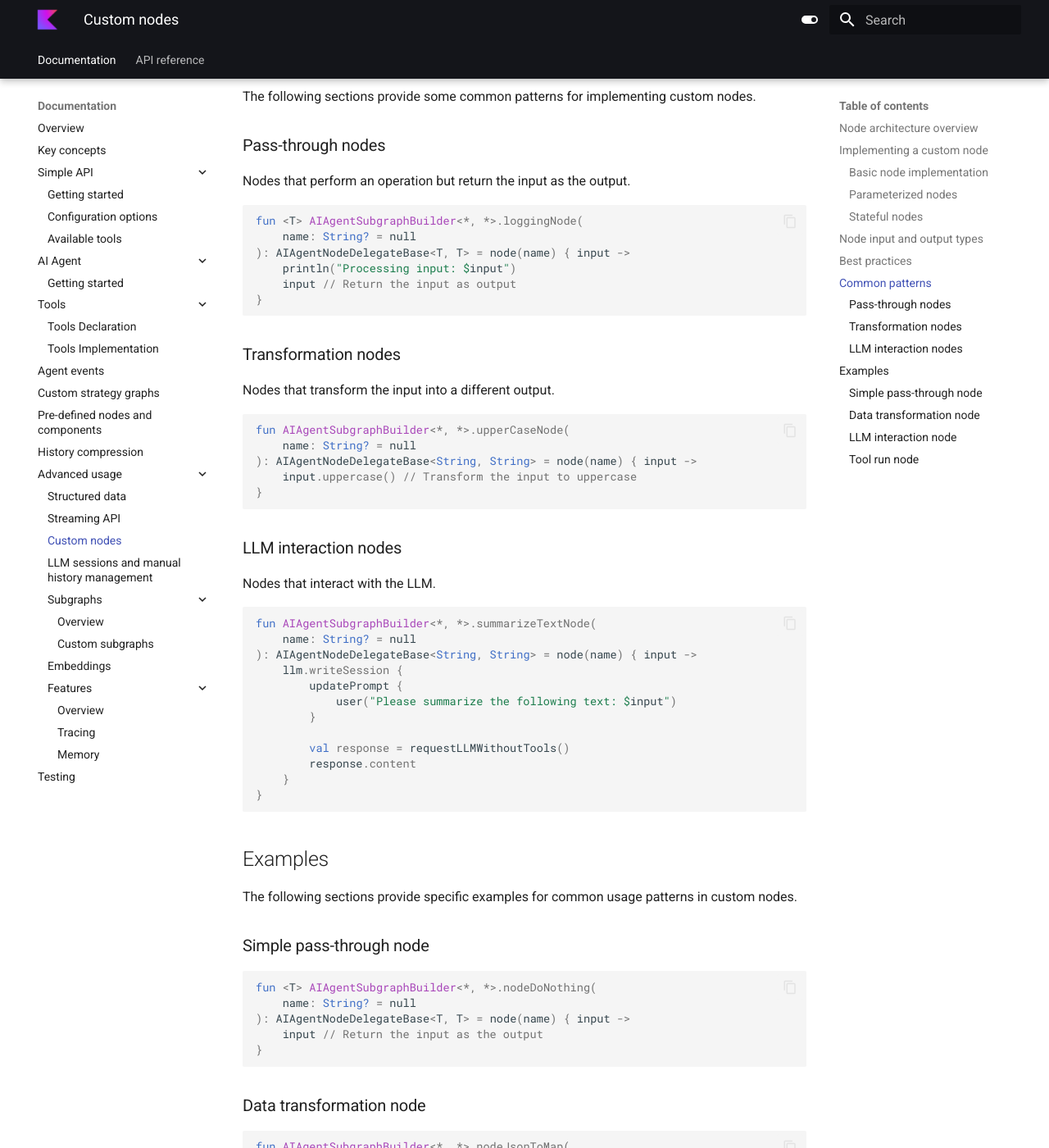
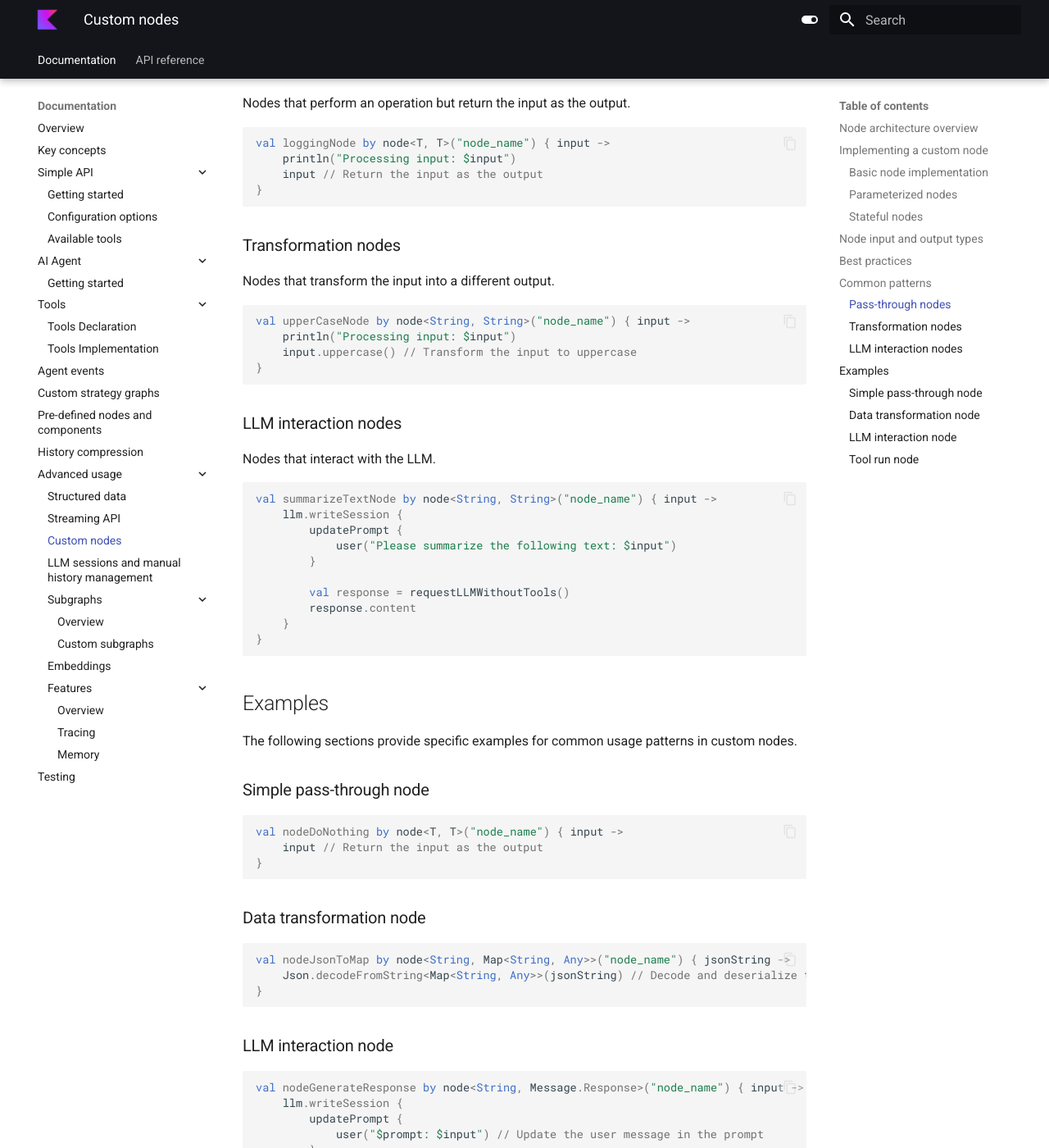
Before and after one commit to JetBrains/koog-docs, an MkDocs documentation site: the page built from docs/custom-nodes.md, in a window 1280 px wide and 1400 px high, scrolled down 2921 px. Shown: the whole window at 82% size. Built offline with MkDocs 1.6.1 and Material for MkDocs 9.7.7, drawn with Linux system fonts in a browser that asks for light colours; some of the changed text lies outside the part shown.

Commit message:
Update code samples in Custom nodes

````diff
--- a/docs/custom-nodes.md
+++ b/docs/custom-nodes.md
@@ -73,16 +73,12 @@ fun <T> AIAgentSubgraphBuilder<*, *>.myParameterizedNode(
 If your node needs to maintain state between runs, you can use closure variables:
 
 ```kotlin
-fun <T> AIAgentSubgraphBuilder<*, *>.myStatefulNode(
-    name: String? = null
-): AIAgentNodeDelegateBase<T, T> {
+val myStatefulNode by node<T, T>("node_name") { input ->
     var counter = 0
 
-    return node(name) { input ->
-        counter++
-        println("Node executed $counter times")
-        input
-    }
+    counter++
+    println("Node executed $counter times")
+    input
 }
 ```
 
@@ -91,9 +87,8 @@ fun <T> AIAgentSubgraphBuilder<*, *>.myStatefulNode(
 Nodes can have different input and output types, which are specified as generic parameters:
 
 ```kotlin
-fun AIAgentSubgraphBuilder<*, *>.stringToIntNode(
-    name: String? = null
-): AIAgentNodeDelegateBase<String, Int> = node(name) { input: String ->
+val stringToIntNode by node<String, Int>("node_name") { input: String ->
+    // Processing
     input.toInt() // Convert string to integer
 }
 ```
@@ -122,11 +117,9 @@ The following sections provide some common patterns for implementing custom node
 Nodes that perform an operation but return the input as the output.
 
 ```kotlin
-fun <T> AIAgentSubgraphBuilder<*, *>.loggingNode(
-    name: String? = null
-): AIAgentNodeDelegateBase<T, T> = node(name) { input ->
+val loggingNode by node<T, T>("node_name") { input ->
     println("Processing input: $input")
-    input // Return the input as output
+    input // Return the input as the output
 }
 ```
 
@@ -135,9 +128,8 @@ fun <T> AIAgentSubgraphBuilder<*, *>.loggingNode(
 Nodes that transform the input into a different output.
 
 ```kotlin
-fun AIAgentSubgraphBuilder<*, *>.upperCaseNode(
-    name: String? = null
-): AIAgentNodeDelegateBase<String, String> = node(name) { input ->
+val upperCaseNode by node<String, String>("node_name") { input ->
+    println("Processing input: $input")
     input.uppercase() // Transform the input to uppercase
 }
 ```
@@ -147,9 +139,7 @@ fun AIAgentSubgraphBuilder<*, *>.upperCaseNode(
 Nodes that interact with the LLM.
 
 ```kotlin
-fun AIAgentSubgraphBuilder<*, *>.summarizeTextNode(
-    name: String? = null
-): AIAgentNodeDelegateBase<String, String> = node(name) { input ->
+val summarizeTextNode by node<String, String>("node_name") { input ->
     llm.writeSession {
         updatePrompt {
             user("Please summarize the following text: $input")
@@ -168,9 +158,7 @@ The following sections provide specific examples for common usage patterns in cu
 ### Simple pass-through node
 
 ```kotlin
-fun <T> AIAgentSubgraphBuilder<*, *>.nodeDoNothing(
-    name: String? = null
-): AIAgentNodeDelegateBase<T, T> = node(name) { input ->
+val nodeDoNothing by node<T, T>("node_name") { input ->
     input // Return the input as the output
 }
 ```
@@ -178,9 +166,7 @@ fun <T> AIAgentSubgraphBuilder<*, *>.nodeDoNothing(
 ### Data transformation node
 
 ```kotlin
-fun AIAgentSubgraphBuilder<*, *>.nodeJsonToMap(
-    name: String? = null
-): AIAgentNodeDelegateBase<String, Map<String, Any>> = node(name) { jsonString ->
+val nodeJsonToMap by node<String, Map<String, Any>>("node_name") { jsonString ->
     Json.decodeFromString<Map<String, Any>>(jsonString) // Decode and deserialize the given JSON string
 }
 ```
@@ -188,10 +174,7 @@ fun AIAgentSubgraphBuilder<*, *>.nodeJsonToMap(
 ### LLM interaction node
 
 ```kotlin
-fun AIAgentSubgraphBuilder<*, *>.nodeGenerateResponse(
-    name: String? = null,
-    prompt: String
-): AIAgentNodeDelegateBase<String, Message.Response> = node(name) { input ->
+val nodeGenerateResponse by node<String, Message.Response>("node_name") { input ->
     llm.writeSession {
         updatePrompt {
             user("$prompt: $input") // Update the user message in the prompt
@@ -205,10 +188,7 @@ fun AIAgentSubgraphBuilder<*, *>.nodeGenerateResponse(
 ### Tool run node
 
 ```kotlin
-fun AIAgentSubgraphBuilder<*, *>.nodeExecuteCustomTool(
-    name: String? = null,
-    toolName: String
-): AIAgentNodeDelegateBase<String, String> = node(name) { input ->
+val nodeExecuteCustomTool by node<String, String>("node_name") { input ->
     val toolCall = Message.Tool.Call(
         id = UUID.randomUUID().toString(),
         tool = toolName,
````
Also changed, not shown: other parts of docs/custom-nodes.md (+1 -1 lines).
